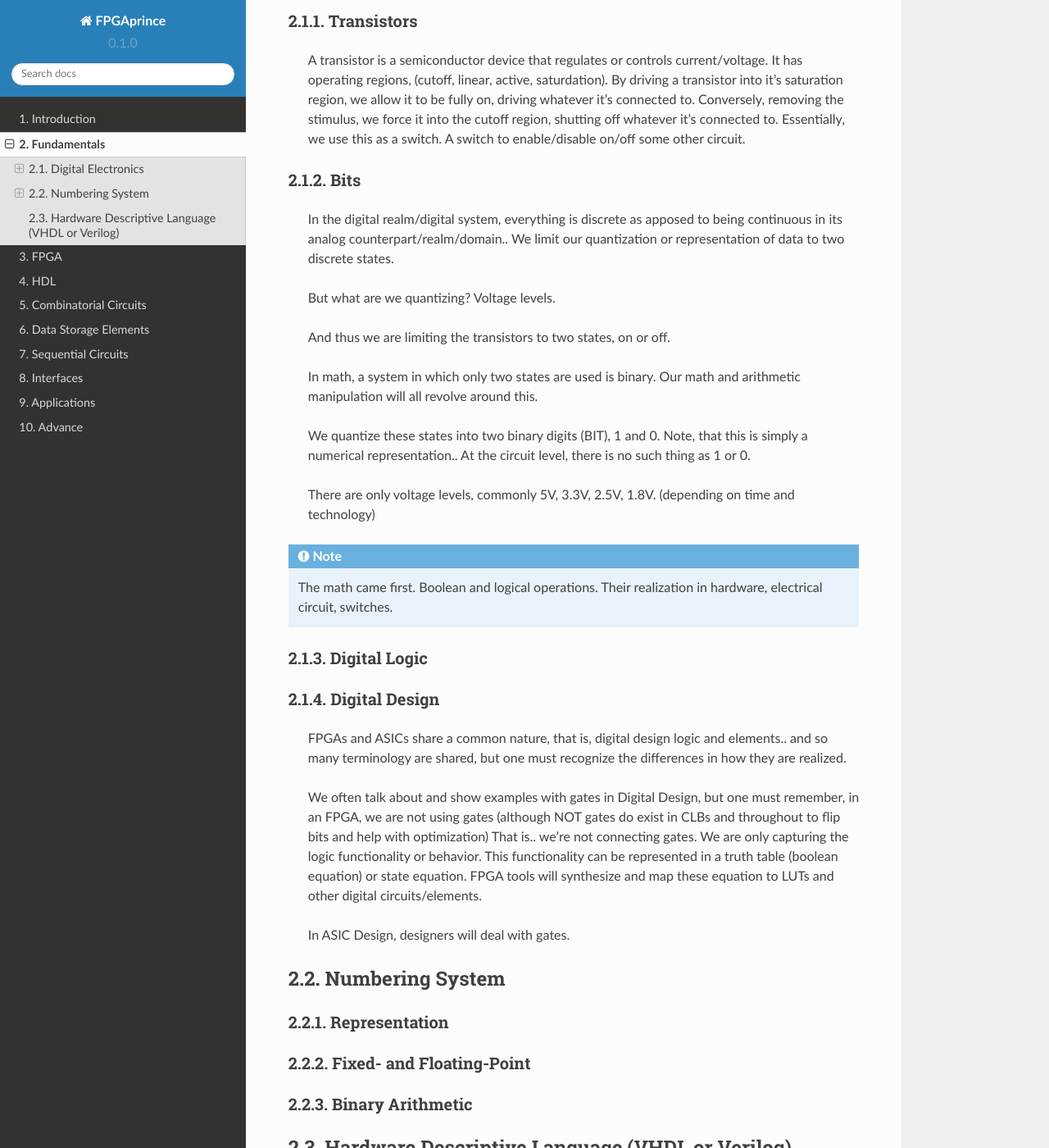
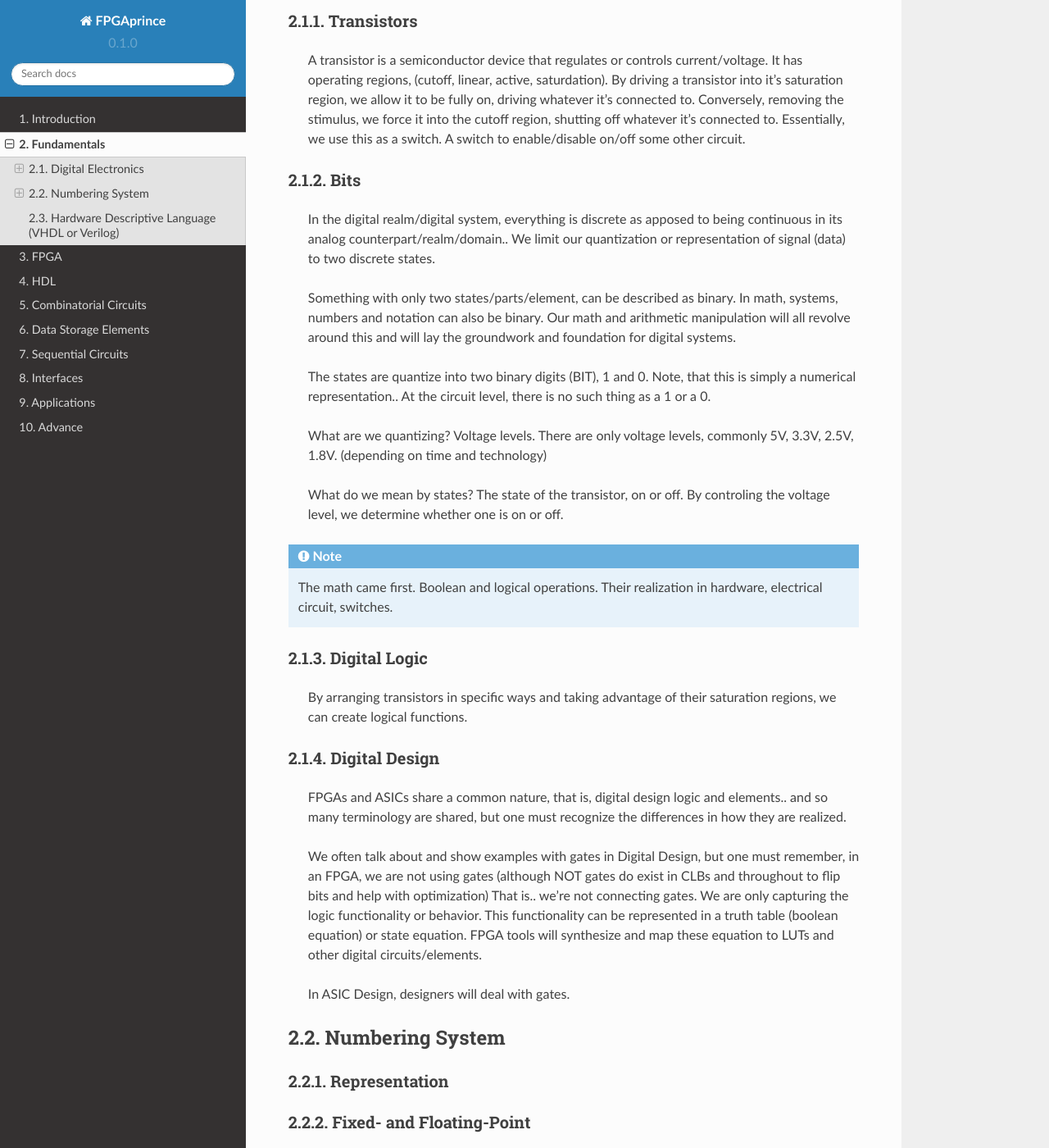
Before and after one commit to fpgaprince/rtd, a Sphinx documentation site: the page built from docs/source/fundamentals.rst, in a window 1280 px wide and 1400 px high, scrolled down 564 px. Shown: the whole window at 82% size. Built offline with Sphinx 7.4.7 and the Read the Docs theme 2.0.0, drawn with Linux system fonts in a browser that asks for light colours.

Commit message:
something for now.

```diff
--- a/docs/source/fundamentals.rst
+++ b/docs/source/fundamentals.rst
@@ -1,6 +1,7 @@
 Fundamentals
 ************************
 A background in these areas are helpful and probably the bare minimum. It is recommended to either learn or refresh.
+
 
 Digital Electronics
 ============================================================
@@ -26,20 +27,25 @@ Transistors
 Bits
 ------------------
     In the digital realm/digital system, everything is discrete as apposed to being continuous in its analog counterpart/realm/domain..
-    We limit our quantization or representation of data to two discrete states.
+    We limit our quantization or representation of signal (data) to two discrete states.
 
-    But what are we quantizing? Voltage levels.
+    Something with only two states/parts/element, can be described as binary.
+    In math, systems, numbers and notation can also be binary.
+    Our math and arithmetic manipulation will all revolve around this and will lay the groundwork and foundation for digital systems.
 
-    And thus we are limiting the transistors to two states, on or off.
+    The states are quantize into two binary digits (BIT), 1 and 0.
+    Note, that this is simply a numerical representation..
+    At the circuit level, there is no such thing as a 1 or a 0.
 
-    In math, a system in which only two states are used is binary.
-    Our math and arithmetic manipulation will all revolve around this.
+    What are we quantizing? Voltage levels.
+    There are only voltage levels, commonly 5V, 3.3V, 2.5V, 1.8V. (depending on time and technology)
 
-    We quantize these states into two binary digits (BIT), 1 and 0.
-    Note, that this is simply a numerical representation..
-    At the circuit level, there is no such thing as 1 or 0.
 
-    There are only voltage levels, commonly 5V, 3.3V, 2.5V, 1.8V. (depending on time and technology)
+    What do we mean by states? The state of the transistor, on or off.
+    By controling the voltage level, we determine whether one is on or off.
+
+
+
 
 
 .. note::
@@ -49,6 +55,8 @@ Bits
 
 Digital Logic
 ------------------
+    By arranging transistors in specific ways and taking advantage of their saturation regions, we can create logical functions.
+
 
 
 
```
